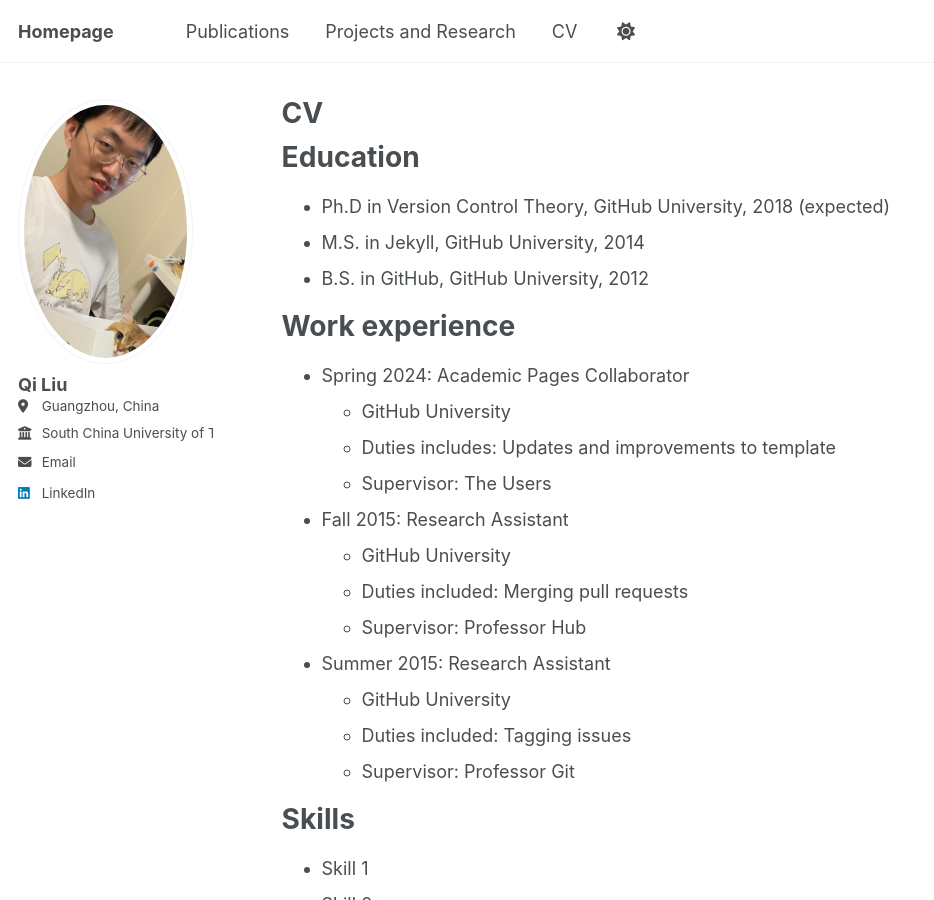
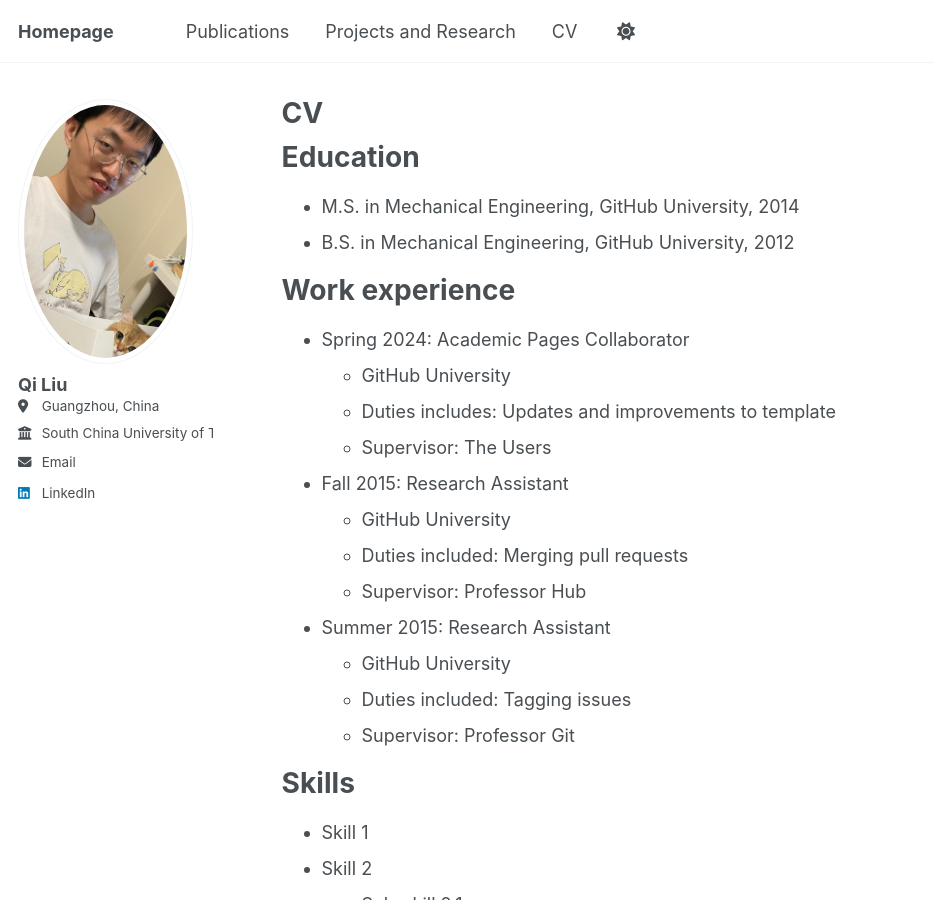
Before and after one commit to qiliu0701/qiliu0701.github.io, a Jekyll site: the page built from _pages/cv.md, in a window 1280 px wide and 900 px high. Shown: the whole window, without its empty margins (0-934 px from the left). Built offline with Jekyll 4.4.1, drawn with Linux system fonts in a browser that asks for light colours; a script that is not in the unit is left out.

Commit message:
Update cv.md

```diff
--- a/_pages/cv.md
+++ b/_pages/cv.md
@@ -11,9 +11,8 @@
 
 Education
 ======
-* Ph.D in Version Control Theory, GitHub University, 2018 (expected)
-* M.S. in Jekyll, GitHub University, 2014
-* B.S. in GitHub, GitHub University, 2012
+* M.S. in Mechanical Engineering, GitHub University, 2014
+* B.S. in Mechanical Engineering, GitHub University, 2012
 
 Work experience
 ======
```
